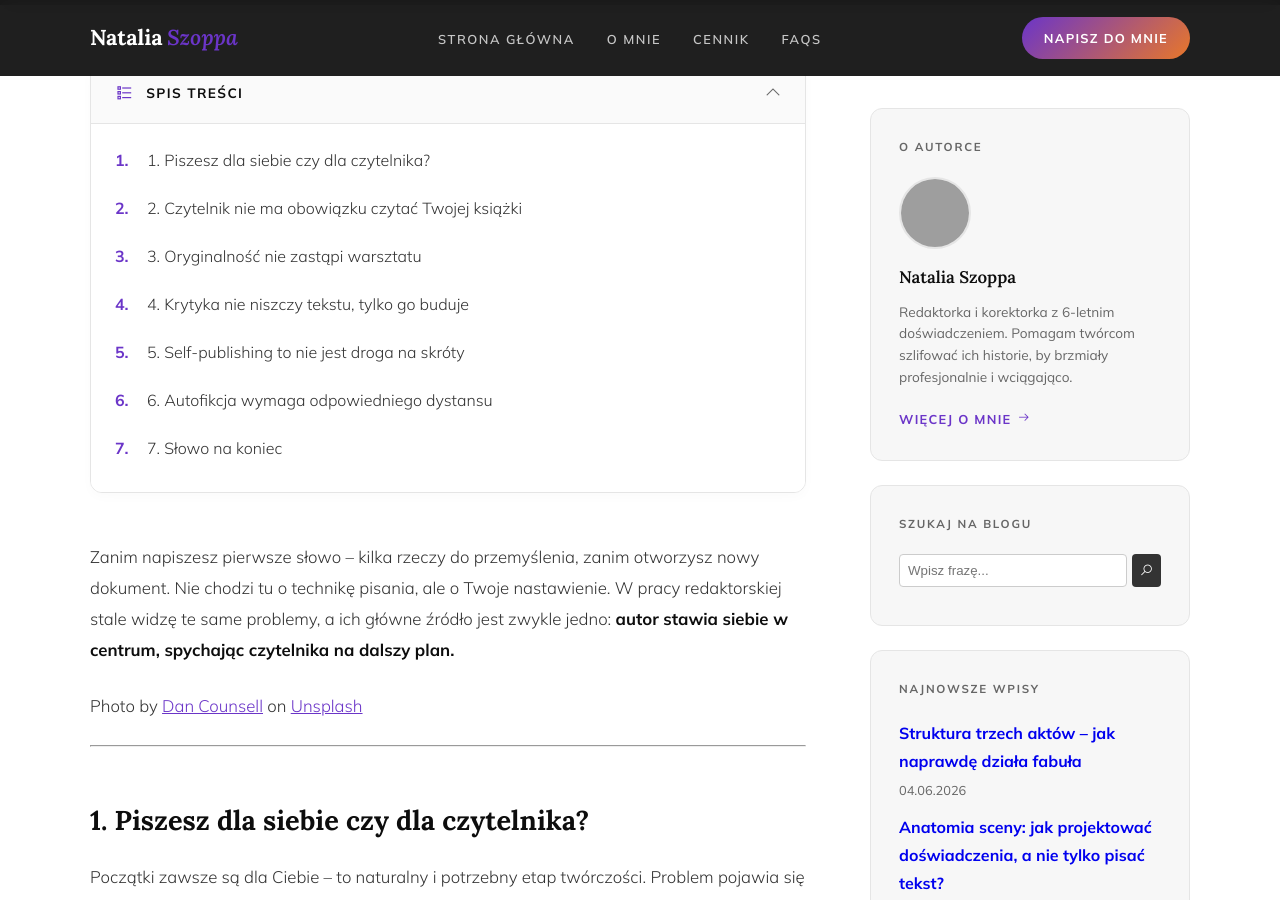
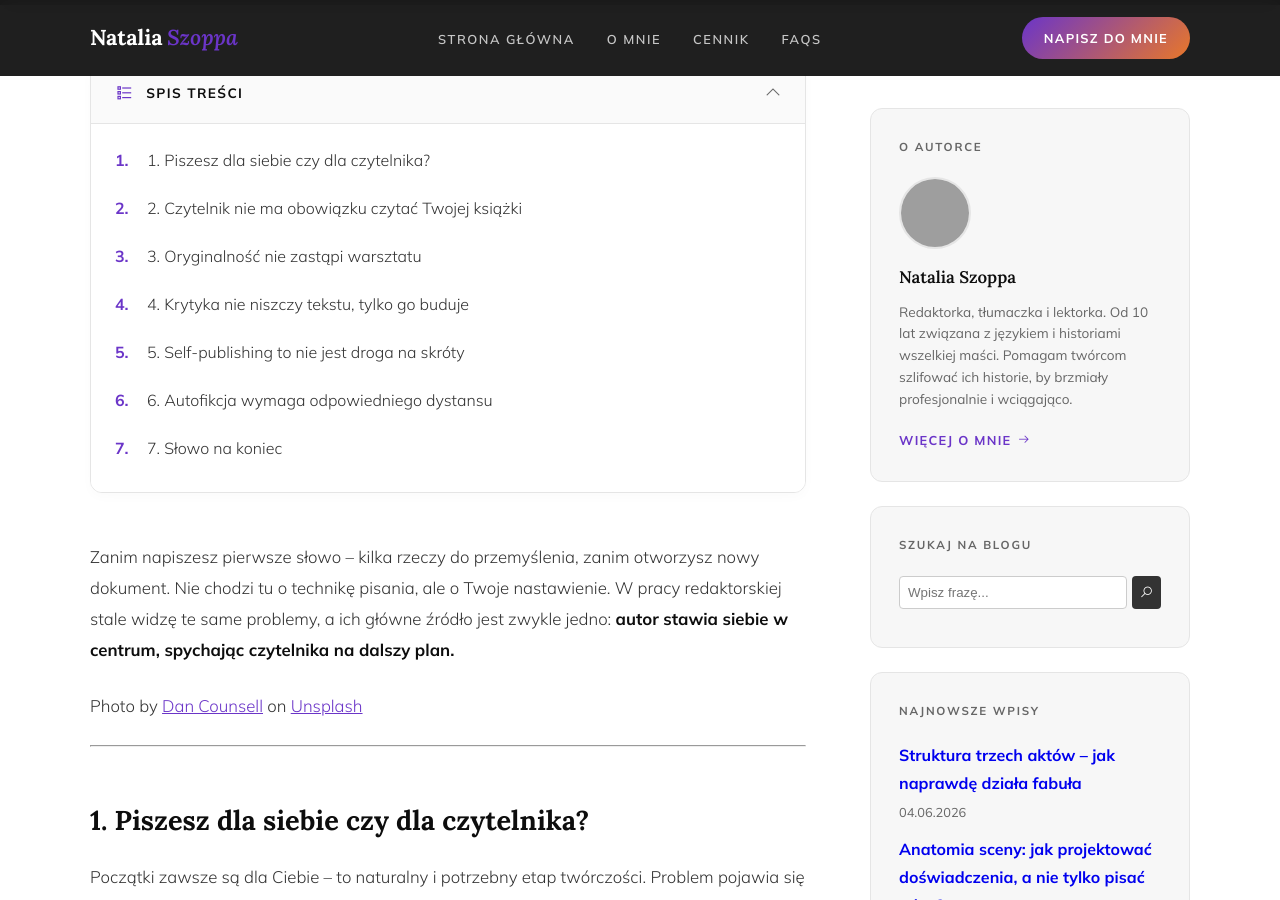
Before and after one commit to Bonnie00726/nataliaszoppa, a Jekyll site: the page built from _posts/2026-06-04-zanim-napiszesz-pierwsze-slowo.md, in a window 1280 px wide and 900 px high, scrolled down 821 px. Built offline with Jekyll 4.4.1, drawn with Linux system fonts in a browser that asks for light colours; comment, search, counter and statistics services are not loaded; grey boxes are pictures that could not be loaded.

Commit message:
Update post.html

```diff
--- a/_layouts/post.html
+++ b/_layouts/post.html
@@ -68,7 +68,7 @@ layout: default
             <h4 class="widget-title">O autorce</h4>
             <img src="https://i.imgur.com/blcFNFU.jpeg" alt="Natalia Szoppa" class="author-avatar">
             <div class="author-name">Natalia Szoppa</div>
-            <p class="author-desc">Redaktorka i korektorka z 6-letnim doświadczeniem. Pomagam twórcom szlifować ich historie, by brzmiały profesjonalnie i wciągająco.</p>
+            <p class="author-desc">Redaktorka, tłumaczka i lektorka. Od 10 lat związana z językiem i historiami wszelkiej maści. Pomagam twórcom szlifować ich historie, by brzmiały profesjonalnie i wciągająco.</p>
             <a href="{{ site.baseurl }}/o-mnie.html" class="author-link">Więcej o mnie <i class="las la-arrow-right"></i></a>
         </div>
 
```
